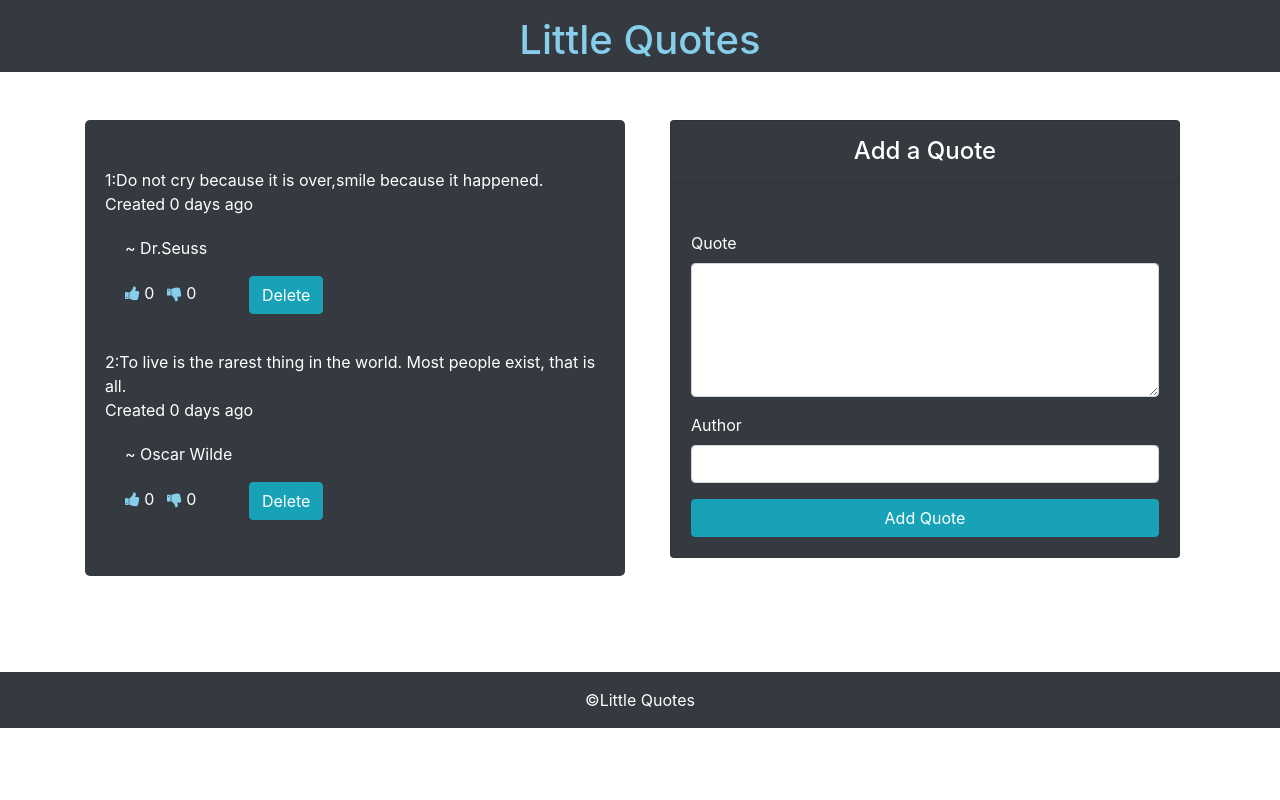
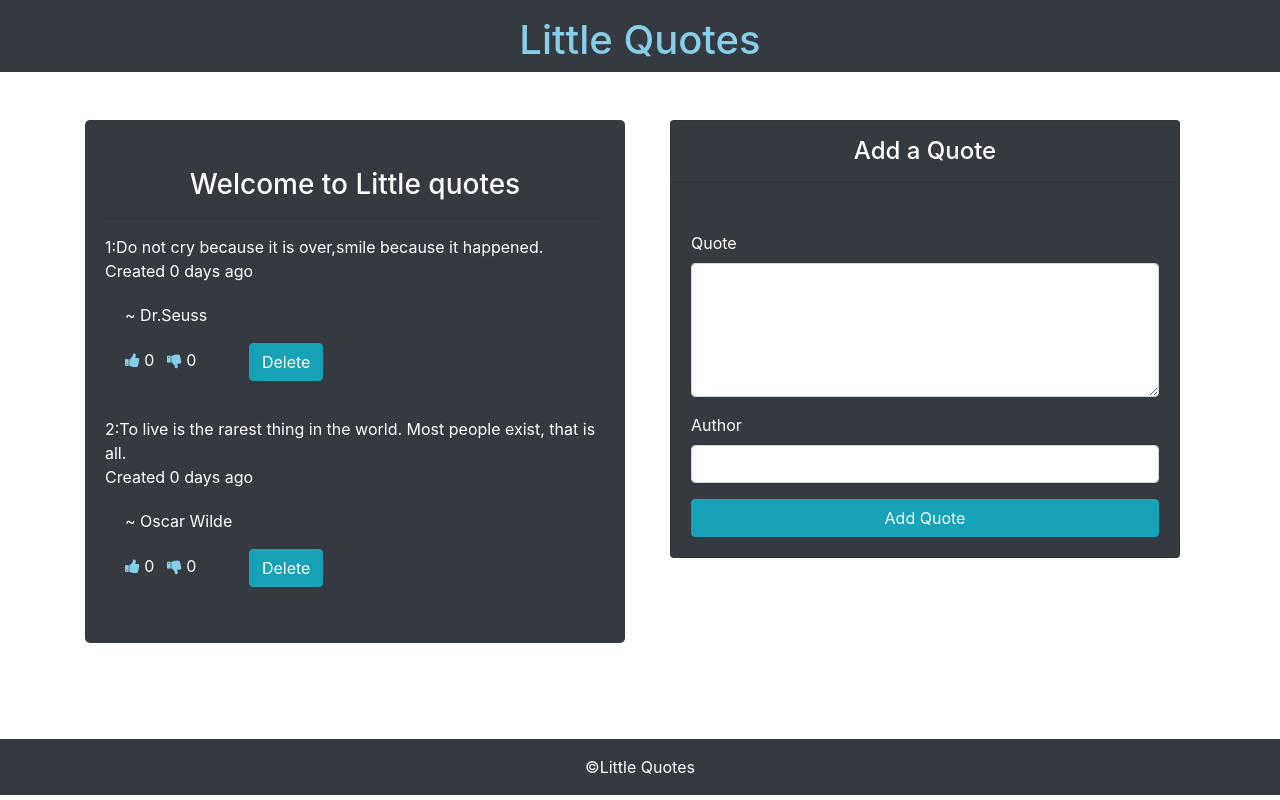
Before and after one commit to IreneMercy/Quotes, an Angular app: page / in a window 1280 px wide. Built offline with nearby package versions, Linux system fonts and the light colour scheme.

Commit message:
add quote intro

```diff
--- a/src/app/quotes/quotes.component.html
+++ b/src/app/quotes/quotes.component.html
@@ -10,6 +10,8 @@
       <div class="row">
         <div class="col-md-6">
            <div class="card-body bg-dark text-white pt-5 card-quotes mt-5">
+             <h3 class="text-center mb-3 welcome">Welcome to Little quotes</h3>
+             <hr>
              <p *ngFor='let quote of quotes; let i=index' >
                 {{quote.id}}:{{quote.quote}}
                 <br>
```
